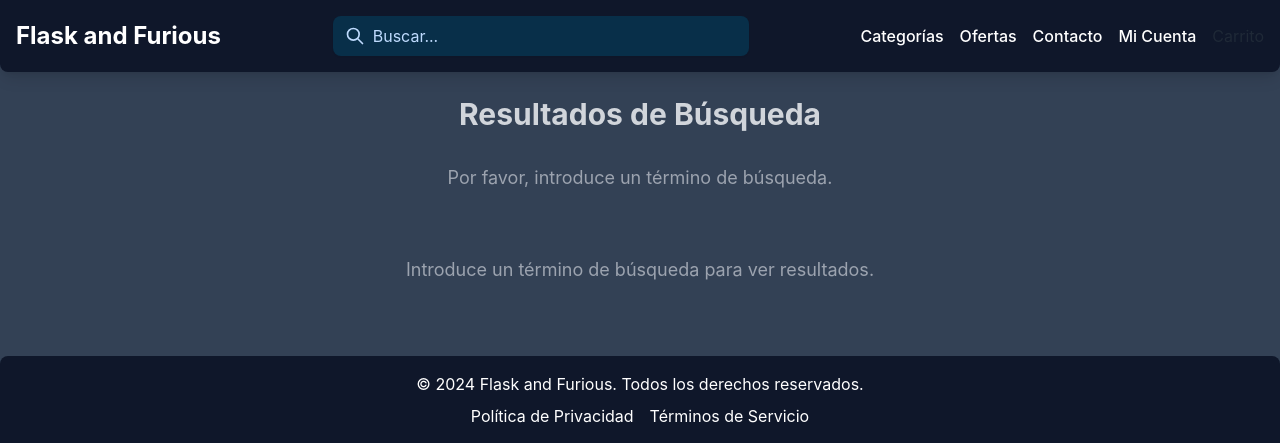
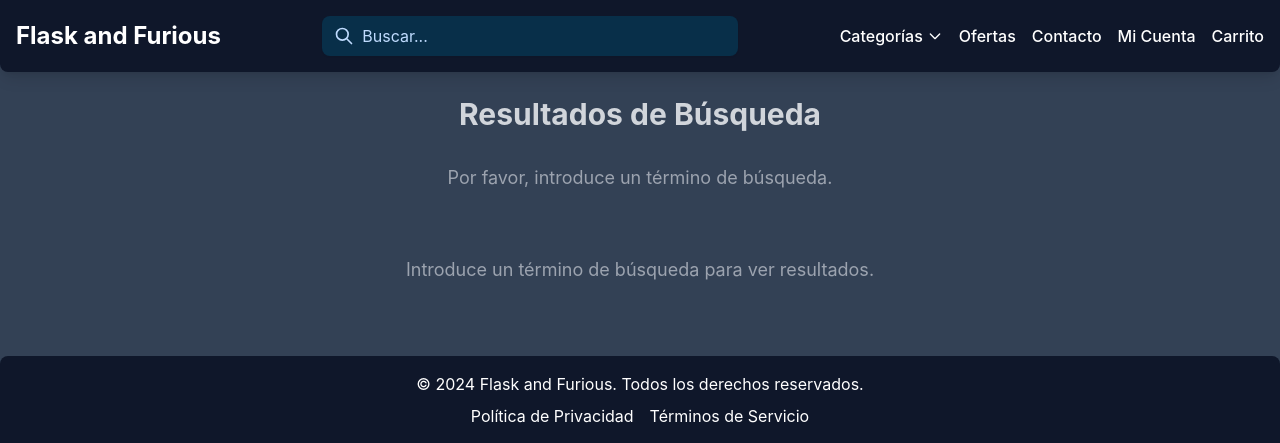
Before and after one commit to emorales24/ludoteca-flask, a Flask app: page /juegos in a window 1280 px wide. Shown: the top 443 px of the page. Run offline with Flask 3, Linux system fonts and the light colour scheme; style sheets or scripts are compiled from the project's sources; some libraries are stand-ins or nearby versions.

Commit message:
Modifico el nav agregando para que el link que lleva a las categorias tambien sea un menu desplegable

```diff
--- a/app-frontend/templates/header.html
+++ b/app-frontend/templates/header.html
@@ -2,9 +2,7 @@
 <nav class="bg-slate-900 p-4 shadow-lg sticky top-0 z-50 rounded-b-lg">
     <div class="container mx-auto flex flex-col md:flex-row justify-between items-center space-y-4 md:space-y-0">
         <!-- Título de la Aplicación / Logo -->
-        <a href="/" class="text-white text-2xl font-bold hover:text-blue-200 transition duration-300 ease-in-out">
-            Flask and Furious
-        </a>
+        <a href="/" class="text-white text-2xl font-bold hover:text-blue-200 transition duration-300 ease-in-out">Flask and Furious</a>
 
         <!-- Input de Buscador (Modificado para ser un formulario) -->
         <form action="/buscar" method="GET" class="relative w-full md:w-1/3">
@@ -17,13 +15,31 @@
             </button>
         </form>
 
-        <!-- Enlaces de Navegación (Ejemplo) -->
+        <!-- Enlaces de Navegación -->
         <div class="flex flex-wrap justify-center md:justify-end space-x-4">
-            <a href="#" class="text-white hover:text-blue-200 transition duration-300 ease-in-out font-medium">Categorías</a>
+            <!-- Menú desplegable Categorías -->
+            <div class="relative group">
+                <a href="/categorias" class="text-white hover:text-blue-200 transition duration-300 ease-in-out font-medium flex items-center">
+                    Categorías
+                    <svg class="w-4 h-4 ml-1" fill="none" stroke="currentColor" viewBox="0 0 24 24" xmlns="http://www.w3.org/2000/svg">
+                        <path stroke-linecap="round" stroke-linejoin="round" stroke-width="2" d="M19 9l-7 7-7-7"></path>
+                    </svg>
+                </a>
+                <!-- Menú desplegable (modificar con los de la bd) -->
+                <div class="absolute left-0 mt-2 w-48 bg-slate-800 rounded-md shadow-lg opacity-0 invisible group-hover:opacity-100 group-hover:visible transition-all duration-300 ease-in-out z-50">
+                    <div class="py-1">
+                        <a href="/categorias/rol" class="block px-4 py-2 text-white hover:bg-slate-700 hover:text-blue-200">Juegos de Rol</a>
+                        <a href="/categorias/estrategia" class="block px-4 py-2 text-white hover:bg-slate-700 hover:text-blue-200">Estrategia</a>
+                        <a href="/categorias/aventura" class="block px-4 py-2 text-white hover:bg-slate-700 hover:text-blue-200">Aventura</a>
+                        <a href="/categorias/deportes" class="block px-4 py-2 text-white hover:bg-slate-700 hover:text-blue-200">Deportes</a>
+                    </div>
+                </div>
+            </div>
+
             <a href="#" class="text-white hover:text-blue-200 transition duration-300 ease-in-out font-medium">Ofertas</a>
             <a href="#" class="text-white hover:text-blue-200 transition duration-300 ease-in-out font-medium">Contacto</a>
             <a href="{{ url_for('perfil') }}" class="text-white hover:text-blue-200 transition duration-300 ease-in-out font-medium">Mi Cuenta</a>
-            <a href="{{ url_for('carrito') }}">Carrito</a>
+            <a href="{{ url_for('carrito') }}" class="text-white hover:text-blue-200 transition duration-300 ease-in-out font-medium">Carrito</a>
         </div>
     </div>
 </nav>
```
